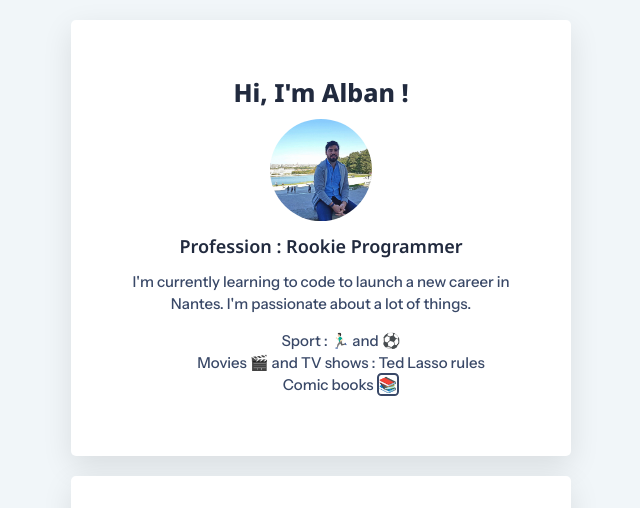
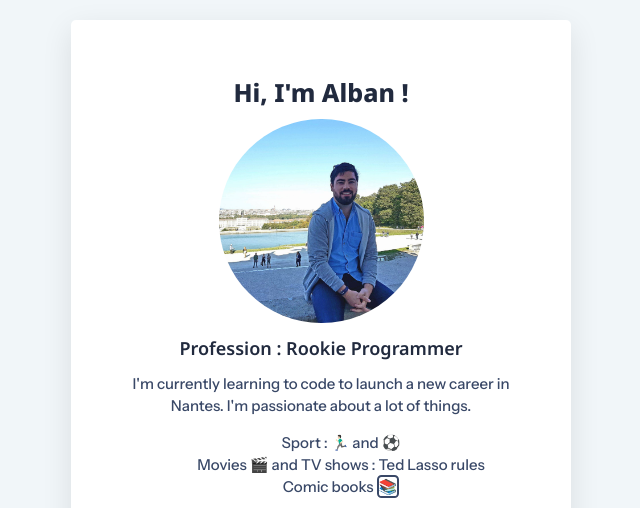
Before and after one commit to Banbss/profile, a plain HTML site: page index.html in a window 1280 px wide. Shown: the top 508 px of the page, without its empty margins (319-959 px from the left). Drawn offline with Linux system fonts and the light colour scheme.

Commit message:
updatedpp

```diff
--- a/index.html
+++ b/index.html
@@ -14,7 +14,7 @@
 
       <div class="white-card text-center">
         <h1 h1>Hi, I'm Alban !</h1>
-        <img src="images/profile_picture.jpg" alt="myprofilepicture" width="25%" id="profile-pic">
+        <img src="images/profile_picture.jpg" alt="myprofilepicture" id="profile-pic">
           <h2>Profession : Rookie Programmer</h2>
             <p>I'm currently learning to code to launch a new career in Nantes. I'm passionate about a lot of things.
               <ul>
--- a/style.css
+++ b/style.css
@@ -55,6 +55,7 @@ a:hover {
 }
 
 #profile-pic {
+  width: 50%;
   border-radius: 50%;
 }
 
```
